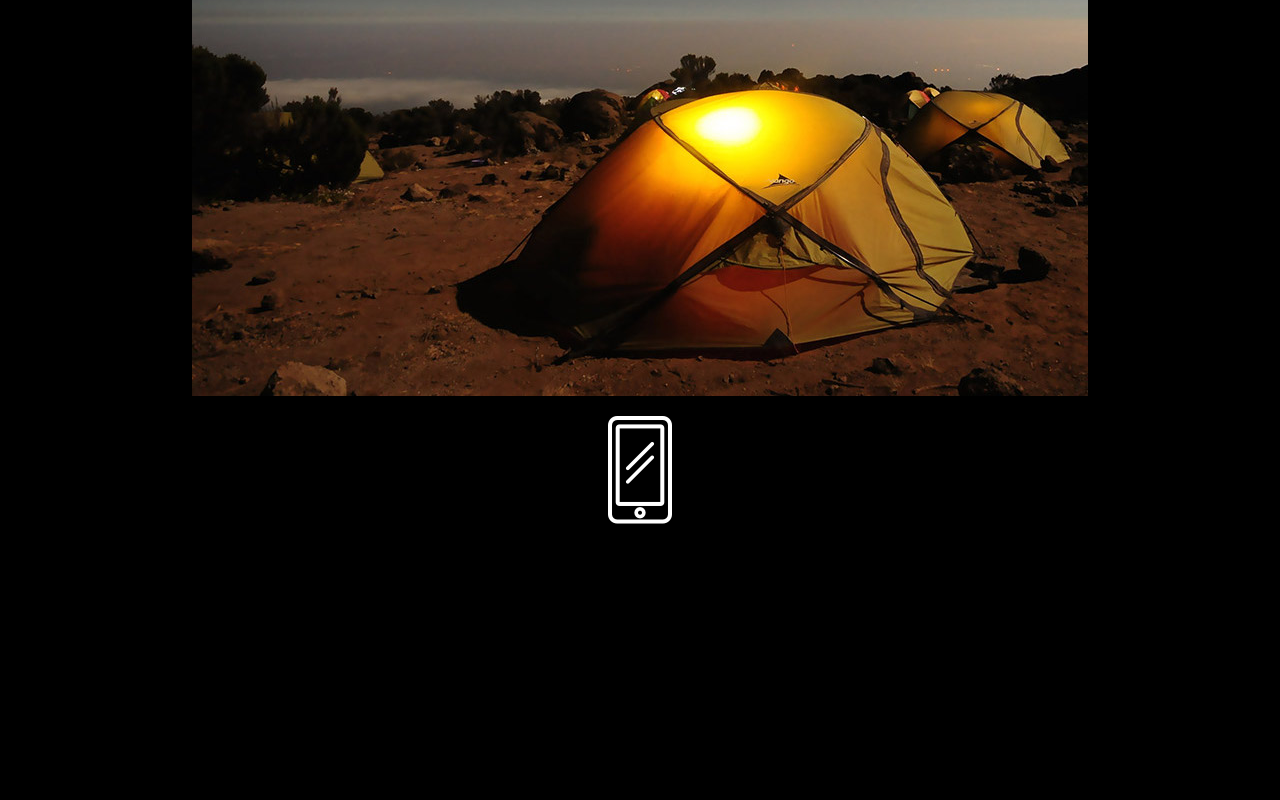
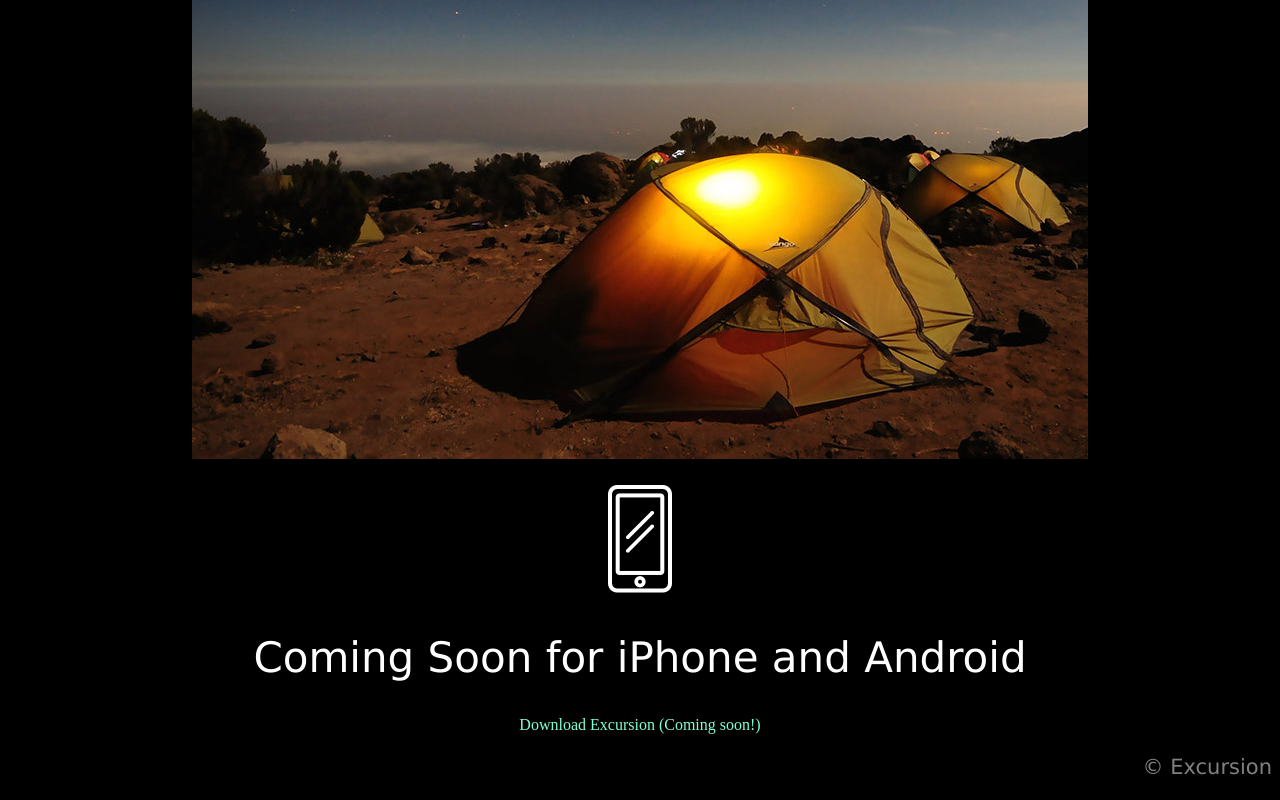
Before and after one commit to KodiBearGit/Codecademy-Excursion, a plain HTML site: page index.html in a window 1280 px wide. Shown: the part 529-1329 px from the top of the page. Before the commit the page ends 1124 px from the top, so only its background shows below. Drawn offline with Linux system fonts and the light colour scheme.

Commit message:
added html footer info, completed redline items for CSS

```diff
--- a/index.html
+++ b/index.html
@@ -17,12 +17,13 @@
       <h2>Your personal travel guide</h2>
       <p>Excursion remembers palces you like, and recommends new point of interest around you.</p>
       <p><img src="resources/images/camp.jpg"/></p>
-      <p><img src="resources/images/phone.png"/></p>
-      <h2>Coming Soon for iPhone and Android</h2>
     </main>
 
     <footer>
-
+      <p><img src="resources/images/phone.png"/></p>
+      <h2>Coming Soon for iPhone and Android</h2>
+      <a>Download Excursion (Coming soon!)</a>
+      <p class="copyright">&copy; Excursion</p>
     </footer>
   </body>
 </html>
--- a/resources/css/style.css
+++ b/resources/css/style.css
@@ -3,11 +3,20 @@ body {
   text-align: center;
 }
 
+h1,
+h2,
+p{
+  font-family: Verdana;
+}
+
+h1,
+h2{
+  color: white;
+}
+
 h1 {
-  font-family: Verdana;
   font-weight: Normal;
   font-size: 50px;
-  color: white;
   text-align: center;
 }
 
@@ -15,3 +24,17 @@ a {
   color: aquamarine;
   font-size: 16px;
 }
+
+h2 {
+  font-weight: 300;
+  font-size: 42px;
+}
+
+p {
+  font-size: 21px;
+  color: gray;
+}
+
+.copyright{
+  text-align: right;
+}
```
